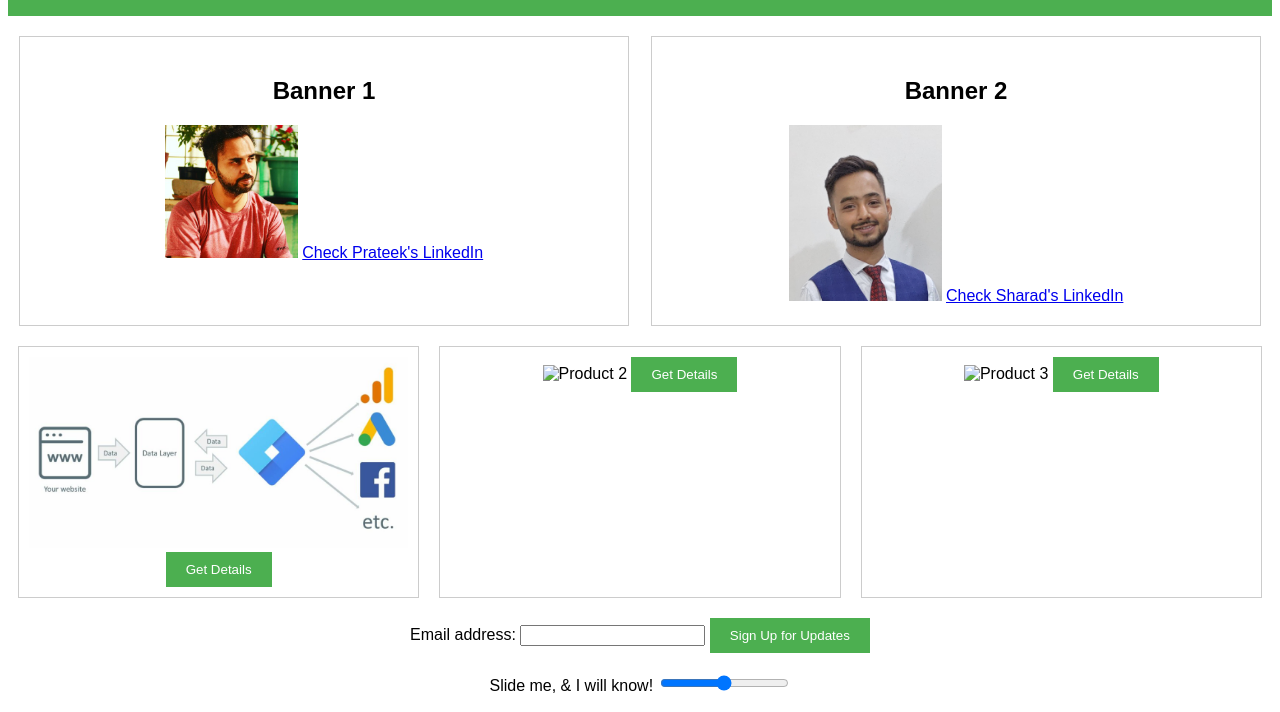
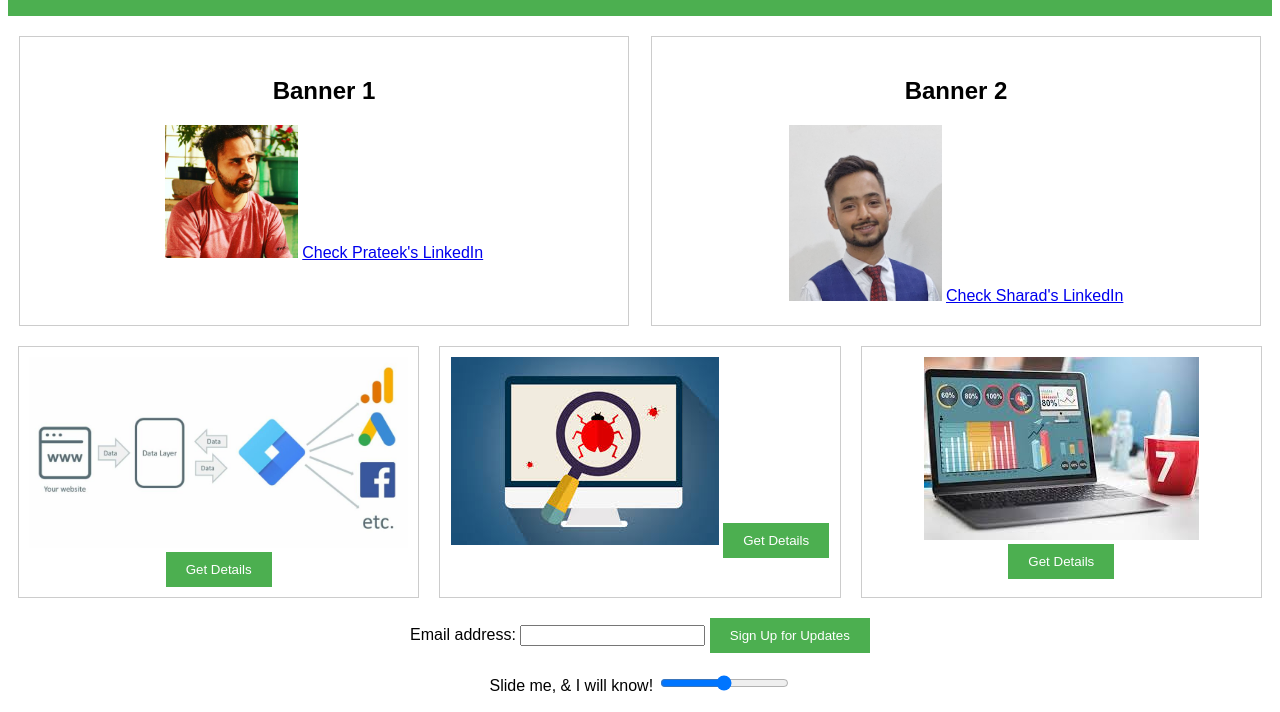
Before and after one commit to sharadraj97/demo-ga4-implementation, a plain HTML site: page index.html in a window 1280 px wide. Shown: the part 102-814 px from the top of the page. Drawn offline with Linux system fonts and the light colour scheme; grey boxes are pictures that could not be loaded; a script that the page names is missing.

Commit message:
Update index.html

```diff
--- a/index.html
+++ b/index.html
@@ -50,12 +50,12 @@ height="0" width="0" style="display:none;visibility:hidden"></iframe></noscript>
 
         </div>
         <div class="product">
-            <img src="product2.jpg" alt="Product 2">
+            <img src="product2.jpeg" alt="Product 2">
             <button class="get-details">Get Details</button>
 
         </div>
         <div class="product">
-            <img src="product3.jpg" alt="Product 3">
+            <img src="product3.jpeg" alt="Product 3">
             <button class="get-details">Get Details</button>
         </div>
     </section>
```
